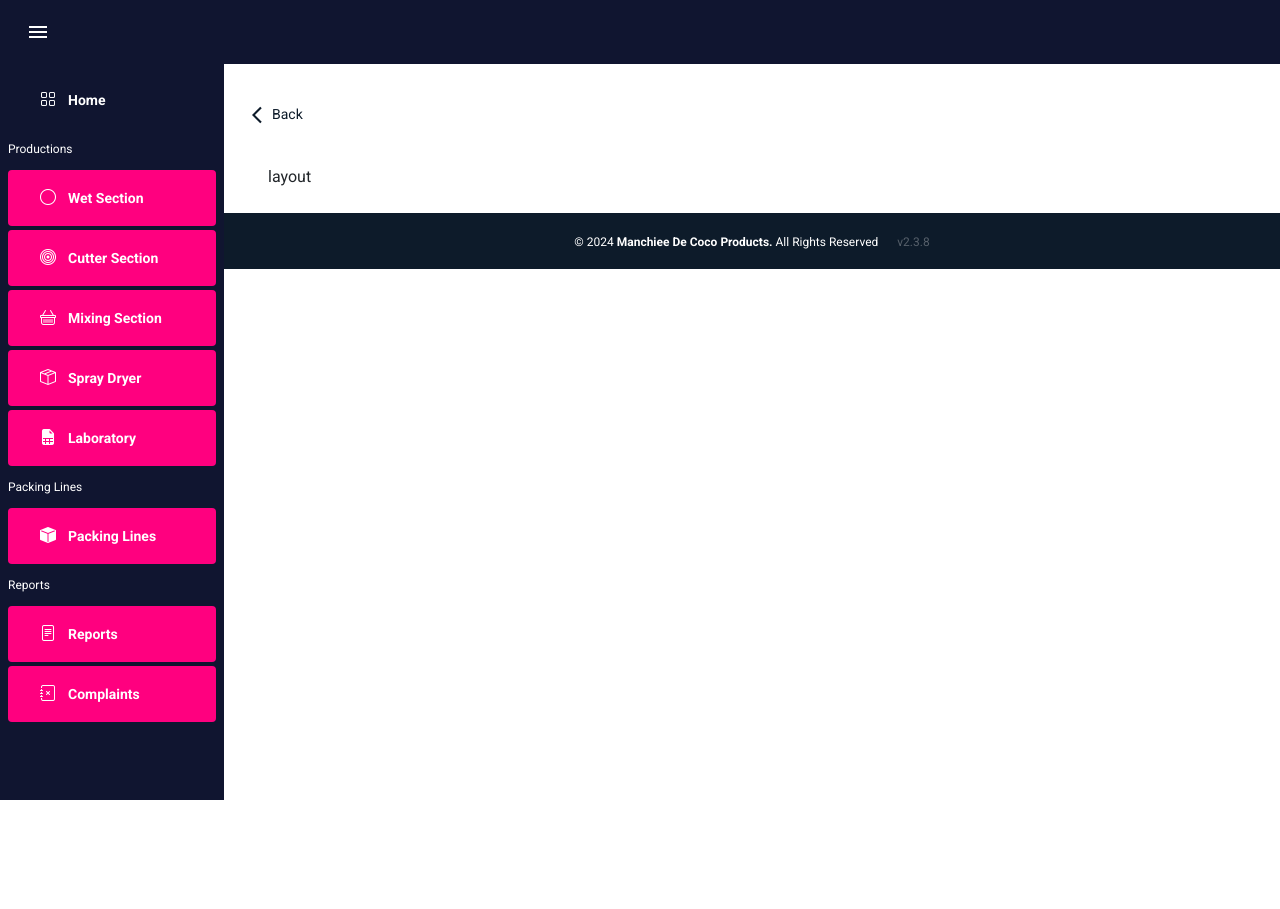
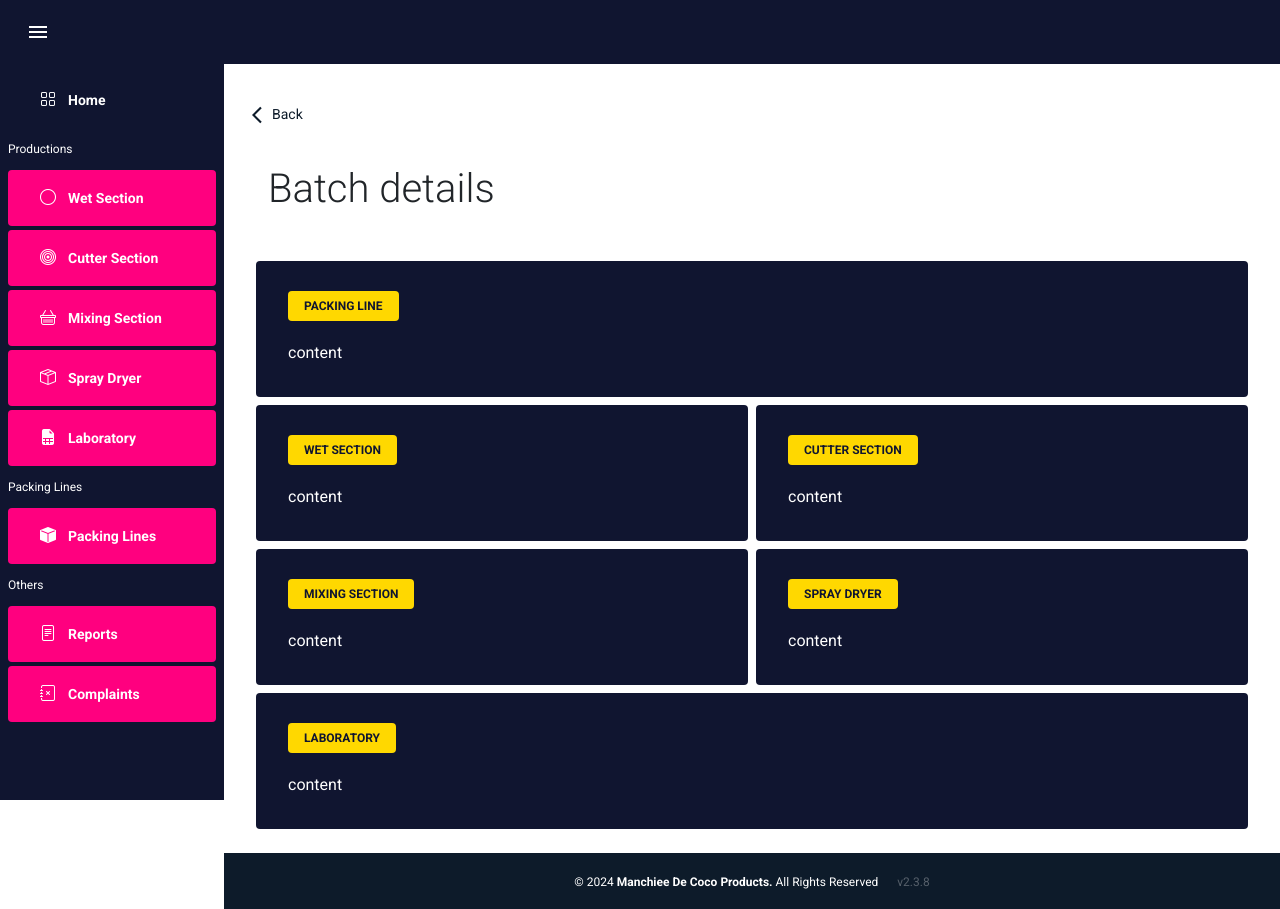
Before and after one commit to RukshanNuwan/mdc-final, a React (Create React App) app: page /complaints/1 in a window 1280 px wide. Before the commit the page ends 800 px from the top, so only its background shows below. Built offline with nearby package versions, Linux system fonts and the light colour scheme; no server answers; the database is empty.

Commit message:
dev - building batch detail ui

```diff
--- a/src/components/SearchResultCard/SearchResultCard.jsx
+++ b/src/components/SearchResultCard/SearchResultCard.jsx
@@ -1,6 +1,6 @@
 import { Link } from "react-router-dom";
 
-const SearchResultCard = ({ data, index }) => {
+const SearchResultCard = ({ data }) => {
   return (
     <div className="card p-3 rounded bg-dark-blue-2">
       <Link to={`${data?.id}`} className="d-flex gap-3">
--- a/src/components/sideBar/SideBar.jsx
+++ b/src/components/sideBar/SideBar.jsx
@@ -29,7 +29,7 @@ const SideBar = () => {
           <NavItem data={nav} key={index} />
         ))}
 
-        <li className="nav-heading">Reports</li>
+        <li className="nav-heading">Others</li>
         {otherNavList.map((nav, index) => (
           <NavItem data={nav} key={index} />
         ))}
--- a/src/pages/complaints/Complaints.jsx
+++ b/src/pages/complaints/Complaints.jsx
@@ -740,11 +740,7 @@ const Complaints = () => {
                   <div className="d-flex flex-column gap-2">
                     {data &&
                       data.map((item, index) => (
-                        <SearchResultCard
-                          key={index}
-                          data={item}
-                          index={index}
-                        />
+                        <SearchResultCard key={index} data={item} />
                       ))}
                   </div>
                 </div>
--- a/src/pages/complaints/SearchResultDetails.jsx
+++ b/src/pages/complaints/SearchResultDetails.jsx
@@ -1,13 +1,58 @@
+import { useEffect, useState } from "react";
 import { Link, useParams } from "react-router-dom";
 import ArrowBackIosIcon from "@mui/icons-material/ArrowBackIos";
+import { doc, getDoc } from "firebase/firestore";
 
 import Header from "../../components/header/Header";
 import SideBar from "../../components/sideBar/SideBar";
 import Footer from "../../components/footer/Footer";
 import BackToTop from "../../components/backToTop/BackToTop";
+import { db } from "../../config/firebase.config";
 
 const SearchResultDetails = () => {
+  const [packingLineData, setPackingLineData] = useState({});
+  const [productionData, setProductionData] = useState({});
+
   const { id } = useParams();
+
+  useEffect(() => {
+    const fetchPackingLineDataById = async () => {
+      const docRef = doc(db, "packing_line_data", id);
+
+      try {
+        const docSnap = await getDoc(docRef);
+
+        if (docSnap.exists()) setPackingLineData(docSnap.data());
+      } catch (error) {
+        console.log(error);
+      }
+    };
+
+    fetchPackingLineDataById();
+  }, [id]);
+
+  useEffect(() => {
+    const fetchProductionDataById = async () => {
+      const docRef = doc(
+        db,
+        "production_data",
+        packingLineData?.production_batch_id
+      );
+
+      try {
+        const docSnap = await getDoc(docRef);
+
+        if (docSnap.exists()) setProductionData(docSnap.data());
+      } catch (error) {
+        console.log(error);
+      }
+    };
+
+    fetchProductionDataById();
+  }, [packingLineData?.production_batch_id]);
+
+  console.log("packingLineData -> ", packingLineData);
+  console.log("productionData -> ", productionData);
 
   return (
     <>
@@ -27,7 +72,67 @@ const SearchResultDetails = () => {
                 </Link>
               </div>
 
-              <div className="card-body">layout</div>
+              <div className="card-body">
+                <h1 className="display-6">Batch details</h1>
+
+                <div className="row mt-5">
+                  <div className="col-12 mb-2 formWrapper">
+                    <span className="sectionTitle sectionTitleYellow text-uppercase">
+                      Packing line
+                    </span>
+
+                    <div className="mt-4 text-white">content</div>
+                  </div>
+
+                  <div className="col-md-6 mb-2 p-0 pe-md-1">
+                    <div className="formWrapper">
+                      <span className="sectionTitle sectionTitleYellow text-uppercase">
+                        Wet section
+                      </span>
+
+                      <div className="mt-4 text-white">content</div>
+                    </div>
+                  </div>
+
+                  <div className="col-md-6 mb-2 p-0 ps-md-1">
+                    <div className="formWrapper">
+                      <span className="sectionTitle sectionTitleYellow text-uppercase">
+                        Cutter section
+                      </span>
+
+                      <div className="mt-4 text-white">content</div>
+                    </div>
+                  </div>
+
+                  <div className="col-md-6 mb-2 p-0 pe-md-1">
+                    <div className="formWrapper">
+                      <span className="sectionTitle sectionTitleYellow text-uppercase">
+                        Mixing section
+                      </span>
+
+                      <div className="mt-4 text-white">content</div>
+                    </div>
+                  </div>
+
+                  <div className="col-md-6 mb-2 p-0 ps-md-1">
+                    <div className="formWrapper">
+                      <span className="sectionTitle sectionTitleYellow text-uppercase">
+                        Spray dryer
+                      </span>
+
+                      <div className="mt-4 text-white">content</div>
+                    </div>
+                  </div>
+
+                  <div className="col-12 formWrapper">
+                    <span className="sectionTitle sectionTitleYellow text-uppercase">
+                      Laboratory
+                    </span>
+
+                    <div className="mt-4 text-white">content</div>
+                  </div>
+                </div>
+              </div>
             </div>
           </div>
         </div>
```
